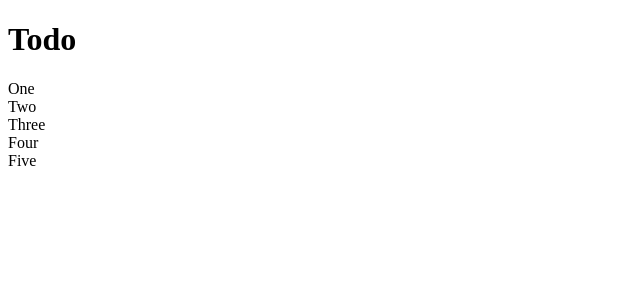
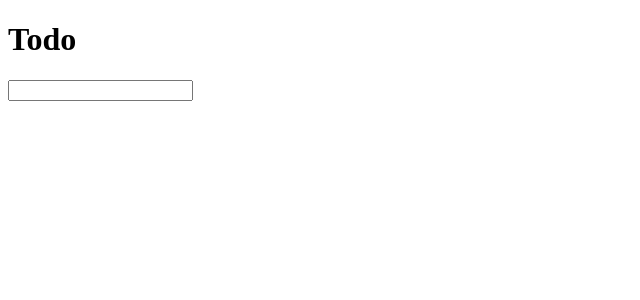
Before and after one commit to ga-wdi-exercises/todo-app-react, a React (Create React App) app: page / in a window 1280 px wide. Shown: the top 300 px of the page, without its empty margins (0-640 px from the left). Built offline with nearby package versions, Linux system fonts and the light colour scheme; the HTML template or start-up script is replaced by a standard one.

Commit message:
added NewTodo

```diff
--- a/src/App.js
+++ b/src/App.js
@@ -1,11 +1,13 @@
 import React, { Component } from 'react'
-import Todo from './Todo'
+import NewTodo from './NewTodo'
+
 class App extends Component {
   render(){
     return(
     <div className="App">
       <h1>Todo</h1>
-      <Todo/>
+      <NewTodo
+      />
     </div>
     )
   }
--- /dev/null
+++ b/src/NewTodo.js
@@ -0,0 +1,41 @@
+import React, { Component } from 'react'
+import Todo from './Todo'
+
+class NewTodo extends Component {
+  constructor(props){
+    super()
+    this.state = props
+  }
+  change(e){
+    this.setState({
+      newTodo:e.target.value
+    })
+  }
+  create(e){
+    e.preventDefault()
+    this.props.onCreate(this.state.newTodo)
+    this.setState({NewTodo: ''})
+  }
+
+  addTodo(text){
+    let todos = this.state.todos
+    todos.push(text)
+    this.setState({todos})
+  }
+  delete(index){
+    let todos = this.state.todos
+    todos.splice(index, 1)
+    this.setState({todos})
+    console.log(this.state)
+  }
+
+  render(){
+    return(
+      <form onSubmit={ e => this.create(e) }>
+        <input type='text' value={this.state.newTodo} onChange={ e => this.change(e) } />
+      </form>
+    )
+  }
+}
+
+export default NewTodo
--- a/src/Todo.js
+++ b/src/Todo.js
@@ -1,19 +1,19 @@
 // Developer TODO: add App component
 import React, { Component } from 'react'
+import NewTodo from './NewTodo'
 
 class Todo extends Component {
-  render(){
-    return(
-    <div className="list">
-      <div className="list-item">One</div>
-      <div className="list-item">Two</div>
-      <div className="list-item">Three</div>
-      <div className="list-item">Four</div>
-      <div className="list-item">Five</div>
-
-    </div>
-    )
-  }
+ render(){
+   return <div>
+     <NewTodo newTodo='' onCreate={ text => this.addTodo(text) }/>
+     <ul>
+       {this.state.todos.map( (todo, index) => {
+         console.log("inside map", todo, index)
+         return <Todo delete={ i => this.delete(i) } index={index} isEditing={false} key={index} todo={todo}/>
+       })}
+     </ul>
+   </div>
+ }
 }
 
 export default Todo
```
